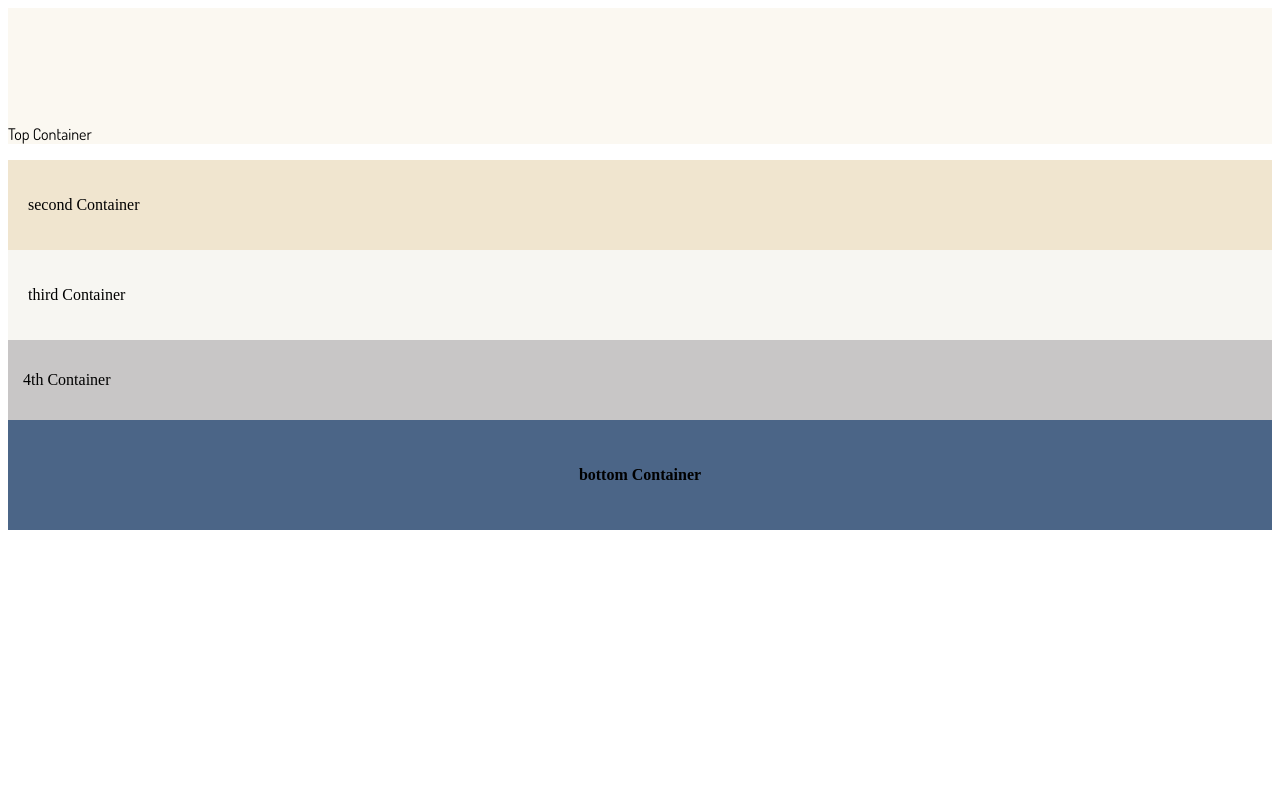
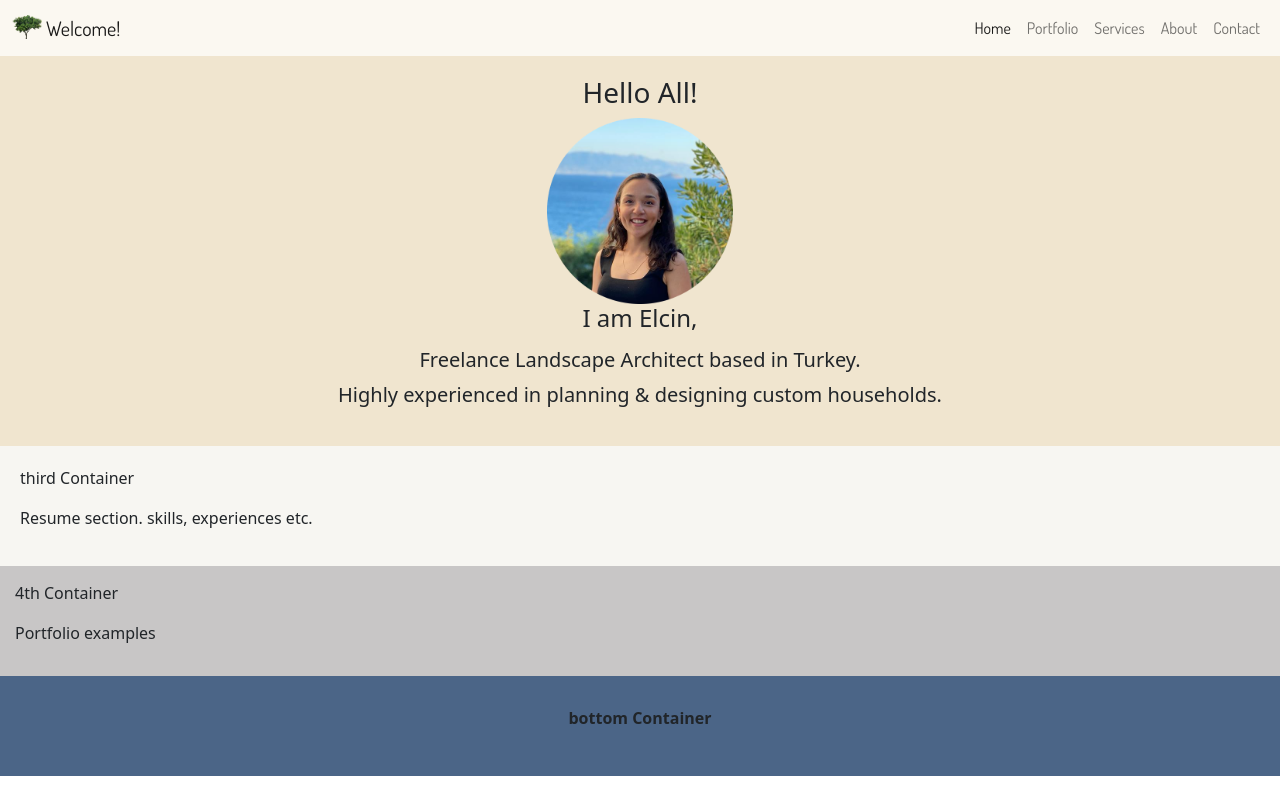
Before and after one commit to halilcodes/portfolio-website, a Flask app: page / in a window 1280 px wide. Run offline with Flask 2, Linux system fonts and the light colour scheme.

Commit message:
finish basic tamplate

```diff
--- a/static/assets/css/styles.css
+++ b/static/assets/css/styles.css
@@ -21,6 +21,11 @@
     background-color: #C8C6C6;
 }
 
+.elcin-img{
+    width: 15%;
+    height: 15%;
+}
+
 .bottom-container{
     background-color: #4B6587;
     padding: 30px;
--- a/templates/index.html
+++ b/templates/index.html
@@ -6,26 +6,69 @@
         <meta charset="utf-8">
         <title>Elcin C. Hasmer</title>
         <link rel="stylesheet" href="../static/assets/css/styles.css">
-        <link rel="favicon" type="image/x-icon" href="favicon.ico">
+        <link rel="shortcut icon" href="{{ url_for('static', filename='favicon.ico') }}">
+        <!--favicon NOT working yet-->
         <link rel="preconnect" href="https://fonts.googleapis.com">
         <link rel="preconnect" href="https://fonts.gstatic.com" crossorigin>
         <link href="https://fonts.googleapis.com/css2?family=Dosis&display=swap" rel="stylesheet">
         <!-- font-family: 'Dosis', sans-serif; -->
+        <link href="https://cdn.jsdelivr.net/npm/bootstrap@5.1.3/dist/css/bootstrap.min.css" rel="stylesheet" integrity="sha384-1BmE4kWBq78iYhFldvKuhfTAU6auU8tT94WrHftjDbrCEXSU1oBoqyl2QvZ6jIW3" crossorigin="anonymous">
+        <script src="https://cdn.jsdelivr.net/npm/bootstrap@5.1.3/dist/js/bootstrap.bundle.min.js" integrity="sha384-ka7Sk0Gln4gmtz2MlQnikT1wXgYsOg+OMhuP+IlRH9sENBO0LRn5q+8nbTov4+1p" crossorigin="anonymous"></script>
+
 
 
     </head>
 
     <body>
+        <nav class="navbar navbar-expand-lg navbar-light top-container">
+            <div class="container-fluid">
+              <a class="navbar-brand" href="#">
+                <img src="../static/images/tree-img.png" alt="" width="30" height="24" class="d-inline-block align-text-top">
+                  Welcome!
+                </a>
+              <button class="navbar-toggler" type="button" data-bs-toggle="collapse" data-bs-target="#navbarNav" aria-controls="navbarNav" aria-expanded="false" aria-label="Toggle navigation">
+                <span class="navbar-toggler-icon"></span>
+              </button>
+              <div class="collapse navbar-collapse" id="navbarNav">
+                <ul class="navbar-nav ms-auto mb-2 mb-lg-0">
+                  <li class="nav-item">
+                    <a class="nav-link active" aria-current="page" href="#">Home</a>
+                  </li>
+                  <li class="nav-item">
+                    <a class="nav-link" href="#">Portfolio</a>
+                  </li>
+                  <li class="nav-item">
+                    <a class="nav-link" href="#">Services</a>
+                  </li>
+                  <li class="nav-item">
+                    <a class="nav-link" href="#">About</a>
+                  </li>
+                  <li class="nav-item">
+                      <a class="nav-link" href="#"> Contact </a>
 
-        <div class="top-container">
-            <!-- Initial Landing Page -->
-            <p>Top Container</p>
+                  </li>
+                </ul>
+              </div>
+            </div>
+          </nav>
 
-        </div>
 
         <div class="second-container">
             <!-- Introduction...Who am I -->
-            <p>second Container</p>
+
+            <figure class="text-center">
+                <h3> Hello All!</h3>
+                <img class="elcin-img" src="../static/images/elcin-img.png" alt="elcin-img">
+                <h4> I am Elcin,</h4>
+                <p></p>
+                <h5> Freelance Landscape Architect based in Turkey.</h5>
+                <blockquote class="blockquote">
+                  <p>Highly experienced in planning & designing custom households.</p>
+                </blockquote>
+
+              </figure>
+
+
 
 
         </div>
@@ -33,6 +76,7 @@
         <div class="third-container">
             <!--skills & past experiences-->
             <p>third Container</p>
+            <p>Resume section. skills, experiences etc.</p>
 
         </div>
 
@@ -40,6 +84,7 @@
             <!--portfolio passpage like tindog
             maybe a more button to link another page-->
             <p>4th Container</p>
+            <p>Portfolio examples</p>
 
         </div>
 
```
Also changed, not shown: static/images/elcin-img.png (added), static/images/tree-img.png (added), 1 other file.
